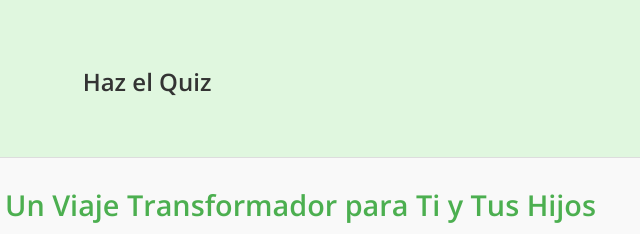
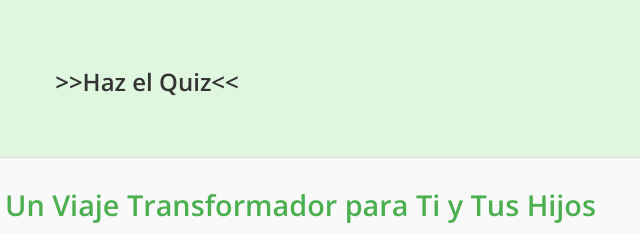
Before and after one commit to HeroesMontessori/Blog, a plain HTML site: page index.html in a window 1280 px wide. Shown: the part 144-378 px from the top of the page, 493-1133 px from the left. Drawn offline with nearby package versions, Linux system fonts and the light colour scheme.

Commit message:
Update index.html

```diff
--- a/index.html
+++ b/index.html
@@ -247,7 +247,7 @@
     <h2>Averígualo en 3 minutos, resolviendo este breve Quiz</h2>
     <nav>
 
-        <a href="https://heroesmontessori.github.io/quiz/"><h3>Haz el Quiz</h3></a>
+        <a href="https://heroesmontessori.github.io/quiz/"><h3>>>Haz el Quiz<<</h3></a>
 
     </nav>
 </header>
```
